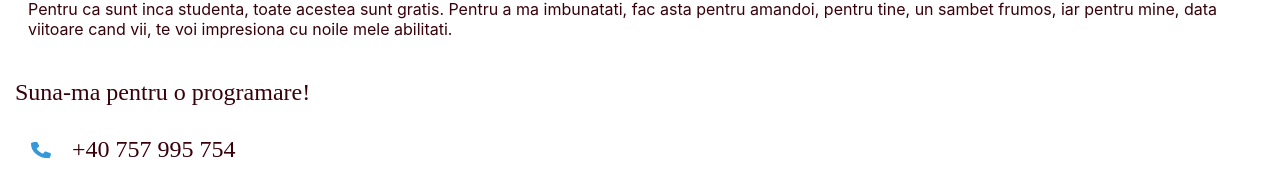
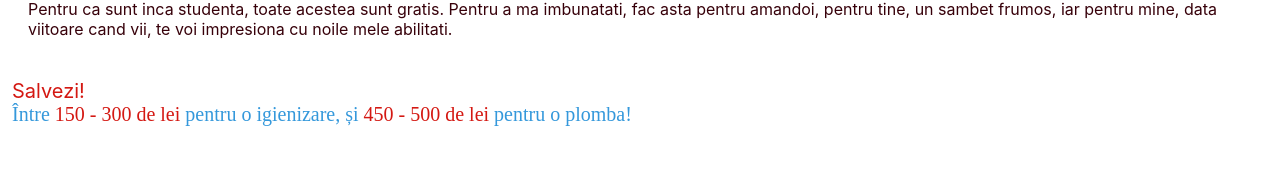
Before and after one commit to standreinmcp/BeaSinnWeb, a React (Create React App) app: page / in a window 1280 px wide. Shown: the part 1502-1672 px from the top of the page. Built offline with nearby package versions, Linux system fonts and the light colour scheme.

Commit message:
MyServices: added price information

```diff
--- a/src/assets/strings.js
+++ b/src/assets/strings.js
@@ -34,6 +34,12 @@ const contactDetailsAddressText = 'Strada Hermann Oberth, Sibiu 557260, Centrul
 const contactDetailsBeConfident = 'Fii Increzator in zambetul tau!';
 const contactDetailsSubtitle = `Impreuna, putem schimba
 modul in care mergi la dentist!`;
+const myServicesYouSave = 'Salvezi!'
+const myServicesBetween = 'Între';
+const myServicesServiceOnePrice = '150 - 300 de lei';
+const myServicesServiceTwoPrice = '450 - 500 de lei';
+const myServicesForServiceOne = 'pentru o igienizare, și';
+const myServicesForServiceTwo = 'pentru o plomba!';
 
 
 export {
@@ -50,6 +56,12 @@ export {
     myServicesServiceOneText,
     myServicesServiceTwoText,
     myServicesDetails,
+    myServicesYouSave,
+    myServicesBetween,
+    myServicesServiceOnePrice,
+    myServicesServiceTwoPrice,
+    myServicesForServiceOne,
+    myServicesForServiceTwo,
     contactDetailsTitle,
     contactDetailsPhoneText,
     contactDetailsAddressText,
--- a/src/screens/myServices/MyServices.css
+++ b/src/screens/myServices/MyServices.css
@@ -26,3 +26,23 @@
     margin-left: 28px;
     margin-top: 30px;
 }
+
+.myServicesYouSave {
+    font-size: 20px;
+    color: #D41812;
+    margin-left: 12px;
+    margin-right: 12px;
+    margin-top: 40px;
+}
+
+.myServicesPriceDetails {
+    font-size: 20px;
+    font-family: 'Raleway';
+    color: #3498DB;
+    margin-left: 12px;
+    margin-right: 12px;
+}
+
+.myServicesPrice {
+    color: #D41812
+}
--- a/src/screens/myServices/MyServices.tsx
+++ b/src/screens/myServices/MyServices.tsx
@@ -1,5 +1,16 @@
 import './MyServices.css';
-import { myServicesTitle, myServicesServiceOneText, myServicesServiceTwoText, myServicesDetails } from '../../assets/strings';
+import {
+    myServicesTitle,
+    myServicesServiceOneText,
+    myServicesServiceTwoText,
+    myServicesDetails,
+    myServicesYouSave,
+    myServicesBetween,
+    myServicesServiceOnePrice,
+    myServicesServiceTwoPrice,
+    myServicesForServiceOne,
+    myServicesForServiceTwo,
+} from '../../assets/strings';
 import { myServiceServiceOneImage, myServiceServiceTwoImage } from '../../assets/svgImages';
 import { Service } from '../../components';
 
@@ -22,6 +33,14 @@ const MyServices = () => {
                 {services.map((item, key) => <Service key={key} {...item} />)}
             </div>
             <span className='myServicesDetails'>{myServicesDetails}</span>
+            <span className='myServicesYouSave'>{myServicesYouSave}</span>
+            <span className='myServicesPriceDetails'>
+                {myServicesBetween + ' '}
+                <span className='myServicesPrice'>{myServicesServiceOnePrice + ' '}</span>
+                {myServicesForServiceOne + ' '}
+                <span className='myServicesPrice'>{myServicesServiceTwoPrice + ' '}</span>
+                {myServicesForServiceTwo}
+            </span>
         </div>
     )
 }
```
